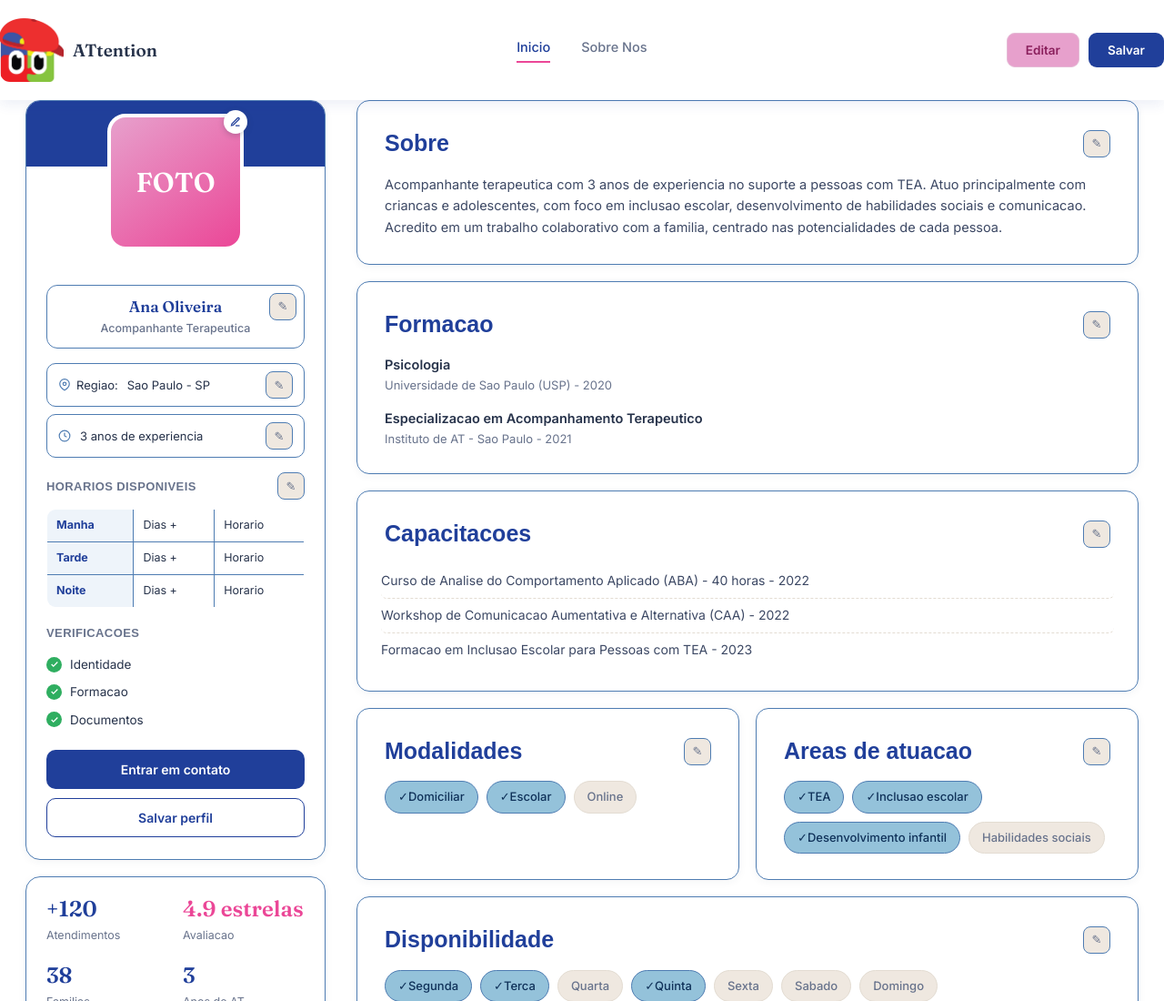
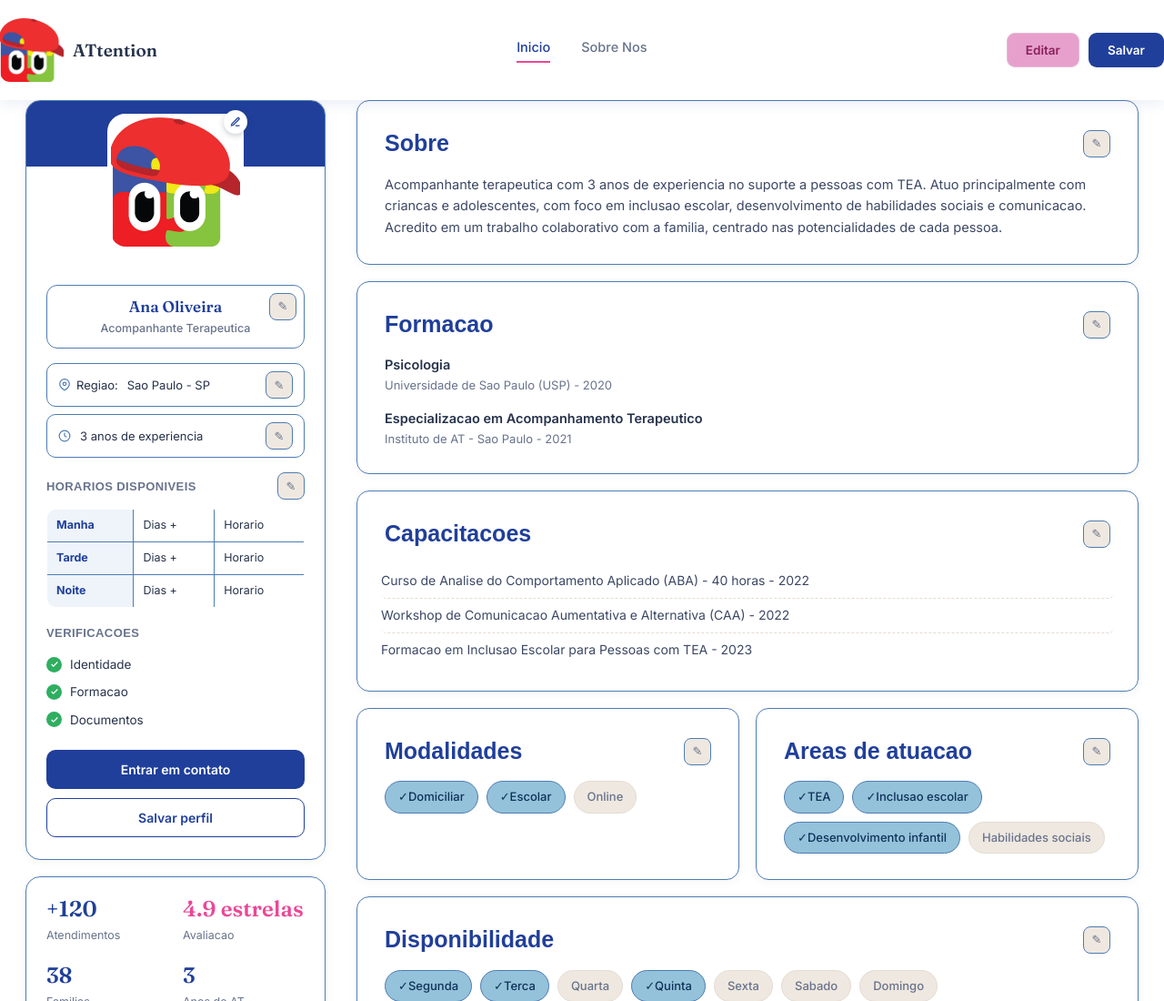
Before and after one commit to davizin-ra/ATtention, a website: page src/pages/ViewATeditavel.html in a window 1280 px wide. Shown: the top 1100 px of the page at 91% size. Drawn offline with Linux system fonts and the light colour scheme; a web font is replaced by a local one.

Commit message:
:lipstick: (feat) Arrumando style do ViewAT editavel

```diff
--- a/src/pages/ViewATeditavel.html
+++ b/src/pages/ViewATeditavel.html
@@ -36,10 +36,20 @@
 				<div class="cartao-perfil">
 					<div class="foto-topo">
 						<div class="foto-perfil-caixa">
-							<div class="foto-perfil">FOTO</div>
+
+							<img
+								src="../../assets/images/ViewATeditavel/logoPNG.png"
+								alt="Foto de perfil"
+								class="foto-perfil"
+							>
+
 							<button type="button" class="botao-editar-foto" aria-label="Alterar foto de perfil">
-								<svg width="12" height="12" viewBox="0 0 24 24" fill="none" stroke="currentColor" stroke-width="2.5"><path d="M12 20h9"/><path d="M16.5 3.5a2.1 2.1 0 0 1 3 3L7 19l-4 1 1-4Z"/></svg>
+								<svg width="12" height="12" viewBox="0 0 24 24" fill="none" stroke="currentColor" stroke-width="2.5">
+									<path d="M12 20h9"/>
+									<path d="M16.5 3.5a2.1 2.1 0 0 1 3 3L7 19l-4 1 1-4Z"/>
+								</svg>
 							</button>
+
 						</div>
 					</div>
 
--- a/src/styles/pages/ViewATeditavel.css
+++ b/src/styles/pages/ViewATeditavel.css
@@ -202,18 +202,13 @@ main {
 }
 
 .foto-perfil {
-	width: 150px;
-	height: 150px;
-	border-radius: 20px;
-	background: linear-gradient(145deg, var(--rosa-pastel), var(--rosa-forte));
-	display: flex;
-	align-items: center;
-	justify-content: center;
-	font-family: 'Fraunces', serif;
-	font-size: 30px;
-	color: var(--branco);
-	font-weight: 600;
-	border: 4px solid var(--branco);
+    width: 150px;
+    height: 150px;
+    border-radius: 20px;
+	  background: linear-gradient(145deg, var(--branco), var(--branco));
+    object-fit: cover;
+    display: block;
+    border: 4px solid var(--branco);
 }
 
 .botao-editar-foto {
```
